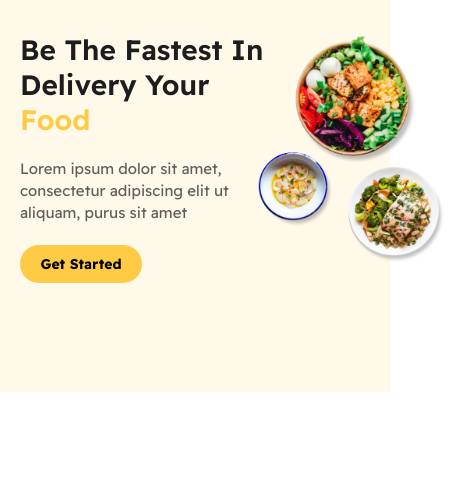
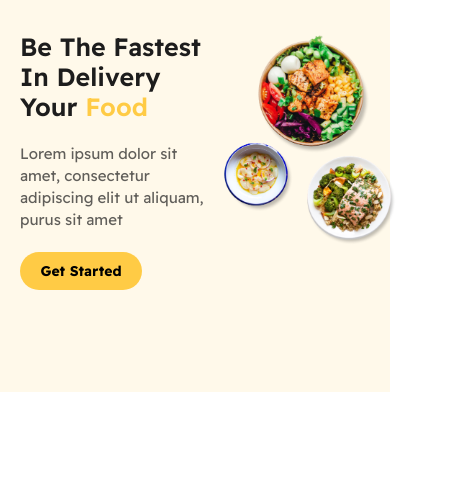
Before and after one commit to mikasampaio/LETS-FOOD, a plain HTML site: page index.html in a window 390 px wide. Shown: the part 56-545 px from the top of the page, 449 px wide, since content can reach past the window. Drawn offline with Linux system fonts and the light colour scheme; a script that the page names is missing.

Commit message:
Ajustes de medidas

```diff
--- a/styles.css
+++ b/styles.css
@@ -373,6 +373,10 @@ h6 {
 /* Fim do footer */
 
 @media screen and (max-width:1000px) {
+    main {
+        width: 100vw;
+    }
+
     header {
         padding: 15px;
     }
@@ -398,7 +402,6 @@ h6 {
         padding: 20px;
     }
 
-
     .text-principal p {
         width: 80%;
     }
@@ -421,11 +424,9 @@ h6 {
     }
 
     .img-service {
-
         flex-wrap: wrap;
         gap: 20px;
         justify-content: center;
-
     }
 
     .container-cards {
@@ -456,52 +457,49 @@ h6 {
 
 @media screen and (max-width:430px) {
     .img-nav {
-            width: 155px;
+        width: 155px;
     }
 
-    .lupa, .carrinho {
+    .lupa,
+    .carrinho {
         width: 15px;
         height: 15px;
     }
-
-    h1 {
-        width: 70%;
-        font-size: 28px;
-        line-height: 35px;
-    }
-
-    .text-principal p {
-        width: 75%;
-        font-size: 15px;
-    }
-
 
     .section-principal {
         align-items: flex-start;
         height: 45vh;
     }
 
-    .img-principal img {
-        width: 50%;
-        position: absolute;
-        left: 65%;
+    h1 {
+        width: 200px;
+        font-size: 25px;
+        line-height: 30px;
     }
 
-    .linha, .linha-1 {
-       display: none;
+    .text-principal p {
+        width: 100%;
+        font-size: 15px;
+    }
 
+    .img-principal img {
+        width: 120%;
+    }
+
+    .linha,
+    .linha-1 {
+        display: none;
     }
 
     .container-footer {
-            flex-direction: column;
-
+        flex-direction: column;
     }
 
     .container-links {
         display: flex;
-    flex-wrap: wrap;
-    gap: 20px;
-    flex-direction: column;
+        flex-wrap: wrap;
+        gap: 20px;
+        flex-direction: column;
     }
 
     .link-footer {
```
